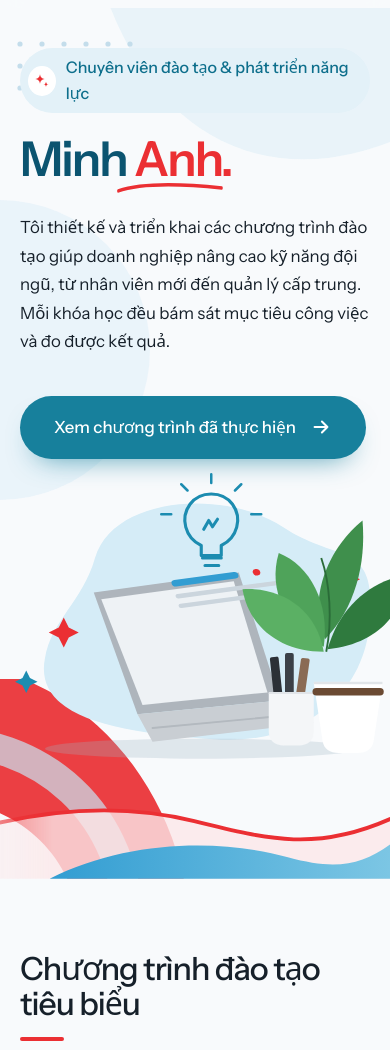
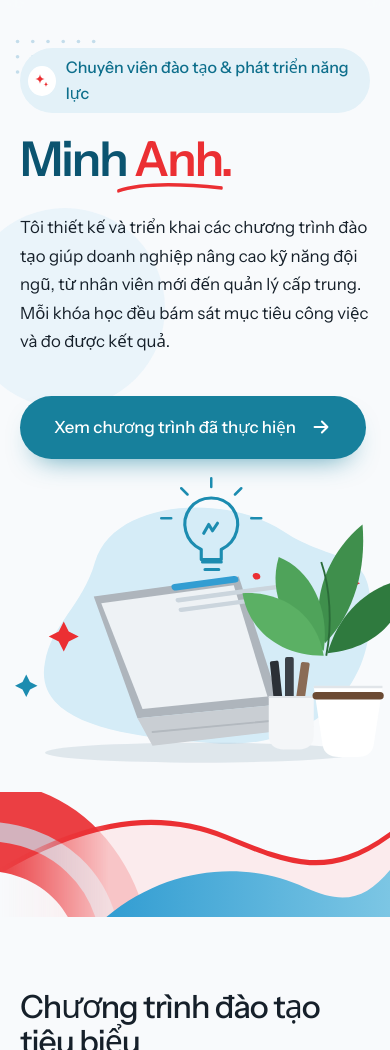
Before and after one commit to TranBinh123/E-porfolio, a plain HTML site: page index.html in a window 390 px wide. Shown: the part 60-1110 px from the top of the page. Drawn offline with Linux system fonts and the light colour scheme.

Commit message:
Add files via upload

```diff
--- a/css/style.css
+++ b/css/style.css
@@ -92,6 +92,7 @@ header.site .wrap {
   align-items: center;
   gap: 16px;
   text-decoration: none;
+  white-space: nowrap;
   font-weight: 600;
   font-size: 1.05rem;
   letter-spacing: -0.01em;
@@ -107,6 +108,7 @@ nav ul {
   padding: 0;
 }
 nav a {
+  white-space: nowrap;
   position: relative;
   display: inline-block;
   padding: 6px 0;
@@ -157,7 +159,8 @@ nav a.active { color: var(--blue-text); }
 .hero {
   position: relative;
   /* capped so tools that stretch the viewport to full page height don't blow up the hero */
-  min-height: min(calc(100svh - var(--header-h)), 740px);
+  min-height: calc(100vh - var(--header-h));
+  min-height: calc(100svh - var(--header-h));
   display: flex;
   align-items: center;
   padding: 56px 0 120px;
@@ -166,11 +169,12 @@ nav a.active { color: var(--blue-text); }
 }
 .hero-bg { position: absolute; inset: 0; z-index: -1; pointer-events: none; }
 .hero-bg svg { position: absolute; display: block; }
-.hero-bg .blob-top   { top: -140px; left: 38%; width: 520px; }
-.hero-bg .blob-left  { top: 22%; left: -150px; width: 300px; }
-.hero-bg .dots       { top: 28px; left: 12px; width: 130px; }
-.hero-bg .arc-red    { bottom: -60px; left: -70px; width: 260px; }
-.hero-bg .wave       { bottom: 0; right: 0; width: min(78%, 1100px);
+.hero-bg .blob-top   { top: -22%; left: 38%; width: clamp(320px, 36vw, 760px); }
+.hero-bg .blob-left  { top: 22%; left: -9%; width: clamp(200px, 21vw, 440px); }
+.hero-bg .dots       { top: 28px; left: 12px; width: clamp(90px, 9vw, 170px); }
+.hero-bg .arc-red    { bottom: -5%; left: -5%; width: clamp(170px, 18vw, 400px); }
+/* wave stretches to the hero's width and a share of its height, so it always sits on the bottom edge */
+.hero-bg .wave       { bottom: 0; right: 0; width: 80%; height: clamp(170px, 34%, 440px);
   -webkit-mask-image: linear-gradient(90deg, transparent 0, #000 28%);
   mask-image: linear-gradient(90deg, transparent 0, #000 28%); }
 
@@ -181,7 +185,9 @@ nav a.active { color: var(--blue-text); }
   gap: 24px;
 }
 .badge {
-  display: inline-flex;
+  display: flex;
+  width: fit-content;
+  max-width: 100%;
   align-items: center;
   gap: 10px;
   margin: 0 0 22px;
@@ -202,7 +208,8 @@ nav a.active { color: var(--blue-text); }
 .badge .spark svg { width: 16px; height: 16px; }
 .hero h1 {
   position: relative;
-  display: inline-block;
+  display: block;
+  width: fit-content;
   margin: 0 0 30px;
   font-size: clamp(3rem, 7.2vw, 6.4rem);
   white-space: nowrap;
@@ -257,17 +264,27 @@ nav a.active { color: var(--blue-text); }
 .hero-art { position: relative; justify-self: end; width: 100%; max-width: 560px; }
 .hero-art svg { display: block; width: 100%; height: auto; overflow: visible; }
 
+/* wide landscape screens: fill the screen, but never grow with a stretched viewport */
+@media (min-width: 901px) {
+  .hero { min-height: min(calc(100svh - var(--header-h)), max(64vw, 720px)); }
+}
 @media (max-width: 900px) {
-  .hero { padding: 40px 0 96px; }
-  .hero .wrap { grid-template-columns: 1fr; gap: 24px; }
+  .nav-right { gap: 20px; }
+  nav ul { gap: 20px; }
+  .hero { padding: 40px 0 150px; }
+  .hero .wrap { grid-template-columns: 1fr; gap: 28px; }
+  .hero h1 { font-size: clamp(3rem, 11vw, 5rem); }
   .hero-art { justify-self: center; max-width: 440px; }
   .hero-bg .blob-top { left: 20%; }
-  .hero-bg .wave { width: 120%; }
+  .hero-bg .wave { width: 100%; height: clamp(130px, 22%, 200px); }
   .cta-row .ticks { display: none; }
 }
 @media (max-width: 720px) {
   nav { display: none; }
+}
+@media (max-width: 480px) {
   .brand .sep, .brand .name-full { display: none; }
+  .hero { padding-bottom: 130px; }
 }
 
 /* ---------- Projects ---------- */
```
